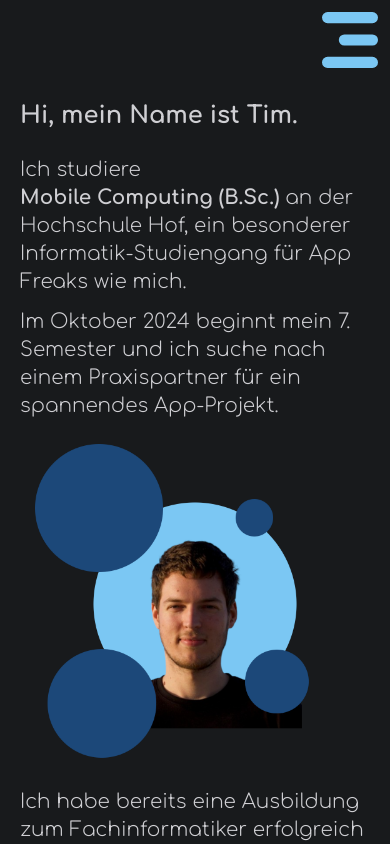
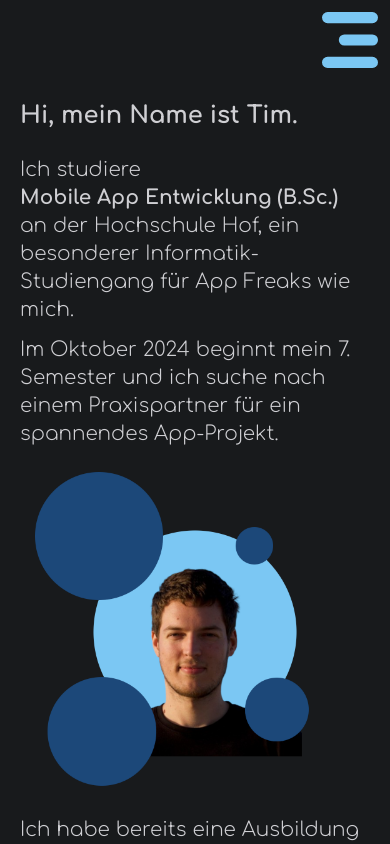
Before and after one commit to tim-w97/MyProfilePage, a React (Create React App) app: page / in a window 390 px wide. Shown: the top 844 px of the page. Built offline with nearby package versions, Linux system fonts and the light colour scheme.

Commit message:
changed "Mobile Computing" back to "Mobile App Entwicklung"

```diff
--- a/src/pages/CVPage.js
+++ b/src/pages/CVPage.js
@@ -26,7 +26,7 @@ function CVPage() {
             description={
               <p>
                 Ich studiere hier{" "}
-                <span className="font-bold whitespace-nowrap">Mobile Computing (B.Sc.)</span> im
+                <span className="font-bold whitespace-nowrap">Mobile App Entwicklung (B.Sc.)</span> im
                 fünften Semester und spezialisiere mich auf die Entwicklung von
                 Apps für Android und iOS.
               </p>
--- a/src/widgets/Welcome.js
+++ b/src/widgets/Welcome.js
@@ -11,7 +11,7 @@ function Welcome(props) {
 
             <p className="text-xl mt-6">
                 Ich studiere{' '}
-                <span className="font-bold whitespace-nowrap">Mobile Computing (B.Sc.)</span> an der{' '}
+                <span className="font-bold whitespace-nowrap">Mobile App Entwicklung (B.Sc.)</span> an der{' '}
                 <span className='whitespace-nowrap'>Hochschule Hof</span>,{' '}
                 ein besonderer Informatik-Studiengang für App Freaks wie mich.
             </p>
```
